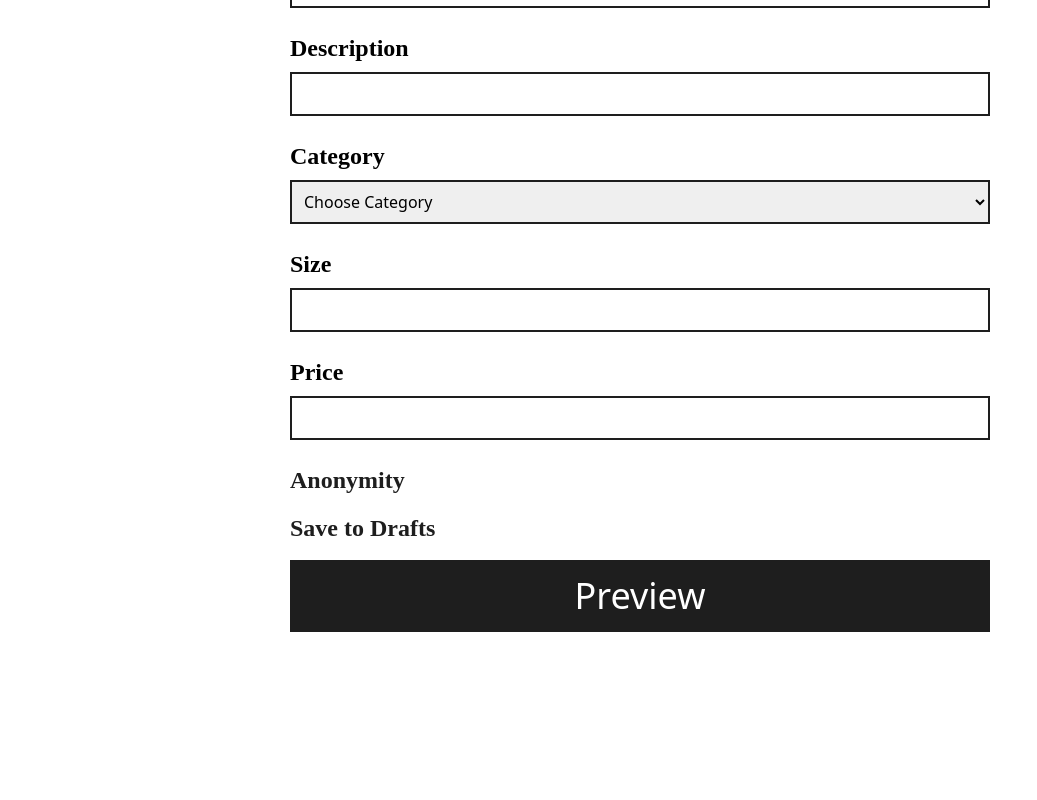
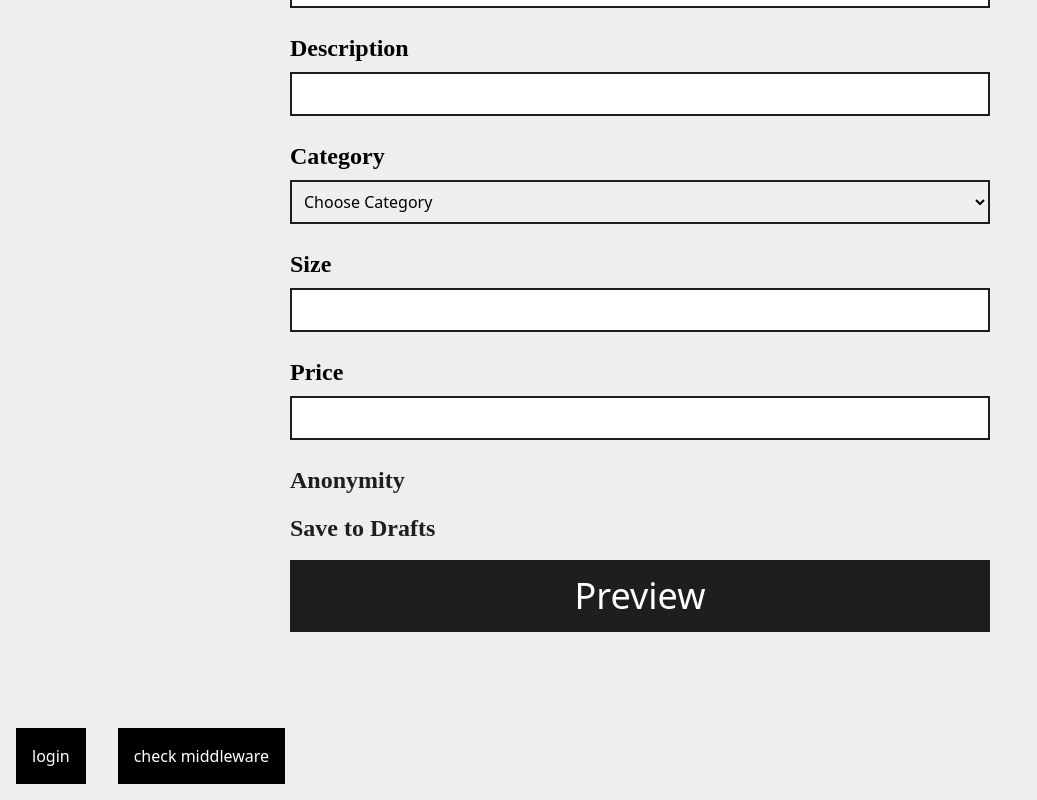
Before and after one commit to deralph/artsy-client, a React (Create React App) app: page /product in a window 1280 px wide. Shown: the part 566-1366 px from the top of the page, without its empty margins (0-1037 px from the left). Before the commit the page ends 1278 px from the top, so only its background shows below. Built offline with nearby package versions, Linux system fonts and the light colour scheme; a web font is replaced by a local one.

Commit message:
started working on the real ecommerce page

```diff
--- a/src/App.tsx
+++ b/src/App.tsx
@@ -2,6 +2,7 @@ import React from "react";
 import { BrowserRouter, Routes, Route } from "react-router-dom";
 
 import Home from "./components/home/Home";
+import Main from "./components/main/Main";
 import Popup from "./components/product/Popup";
 import Product from "./components/product/Product";
 import SingleArt from "./components/product/SingleArt";
@@ -19,6 +20,7 @@ function App() {
           <Route path="/login" element={<Logins />} />
           <Route path="/singlePage" element={<SingleArt />} />
           <Route path="/popup" element={<Popup />} />
+          <Route path="/main" element={<Main />} />
           <Route path="*" element={<h1>ERROR PAGE</h1>} />
         </Routes>
       </main>
--- /dev/null
+++ b/src/components/main/Main.tsx
@@ -0,0 +1,12 @@
+import React from "react";
+import Navbar from "../navbar/Navbar";
+
+const Main: React.FC = () => {
+  return (
+    <section>
+      <Navbar />
+    </section>
+  );
+};
+
+export default Main;
--- a/src/components/product/Product.tsx
+++ b/src/components/product/Product.tsx
@@ -47,6 +47,35 @@ const Product: React.FC = () => {
       console.log("done error");
     }
     console.log("done");
+  };
+
+  const testLogin = async () => {
+    // e.preventDefault()
+    try {
+      const { data } = await axios.post("/auth/login", {
+        username: "buig Ralph",
+        email: "jraph@gmail.com",
+        password: "12345678",
+        seller: false,
+      });
+      console.log(data);
+      console.log("logged in");
+      console.log("cleck");
+    } catch (error) {
+      console.log(error);
+      console.log("done error");
+    }
+  };
+  const testMiddleware = async () => {
+    // e.preventDefault()
+    try {
+      const { data } = await axios.get("/art/check-middleware");
+      console.log(data);
+      console.log("checked");
+    } catch (error) {
+      console.log(error);
+      console.log("done error");
+    }
   };
 
   return (
@@ -173,6 +202,18 @@ const Product: React.FC = () => {
           </form>
         </div>
       </article>
+      <button
+        className="p-4 m-4 bg-black text-white"
+        onClick={() => testLogin()}
+      >
+        login
+      </button>
+      <button
+        className="p-4 m-4 bg-black text-white"
+        onClick={() => testMiddleware()}
+      >
+        check middleware
+      </button>
     </section>
   );
 };
--- a/src/index.css
+++ b/src/index.css
@@ -17,7 +17,9 @@
   -ms-overflow-style: none; /* IE and Edge */
   scrollbar-width: none; /* Firefox */
 }
-
+body {
+  background: #eee !important;
+}
 ul {
   list-style: none;
 }
```
